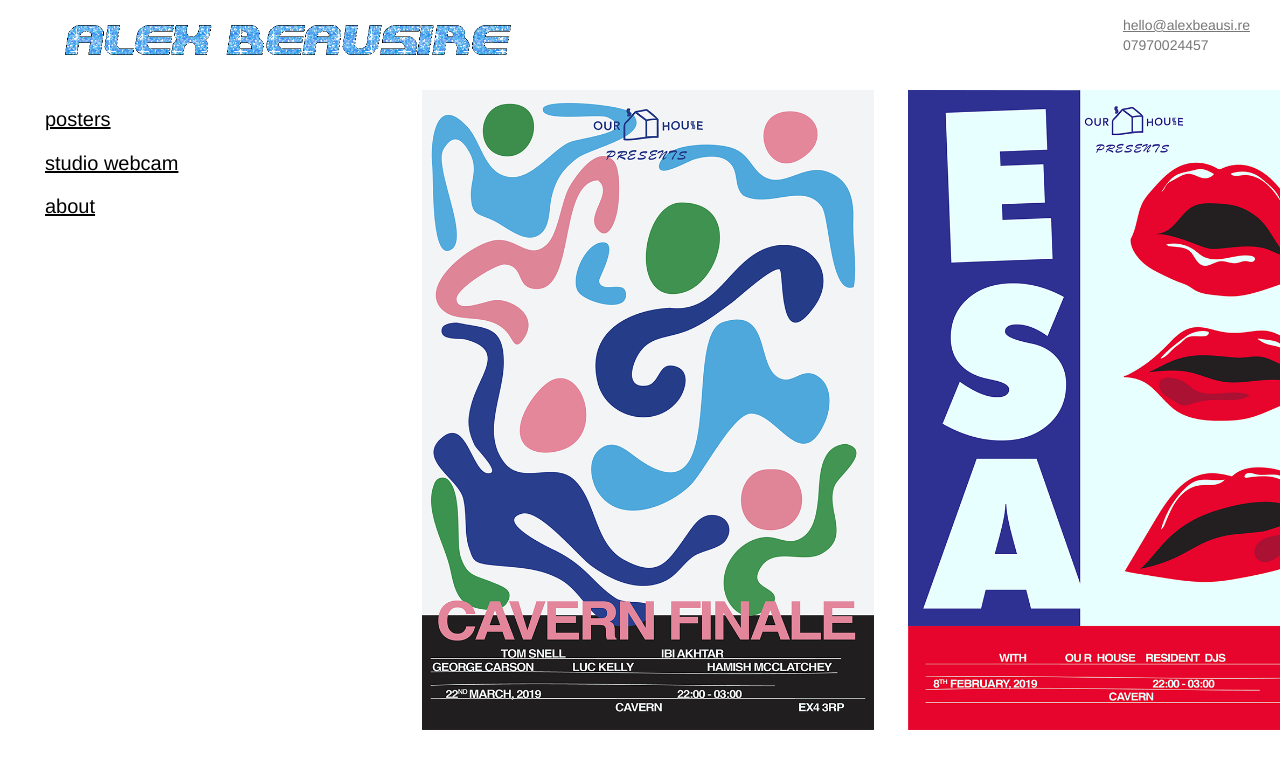
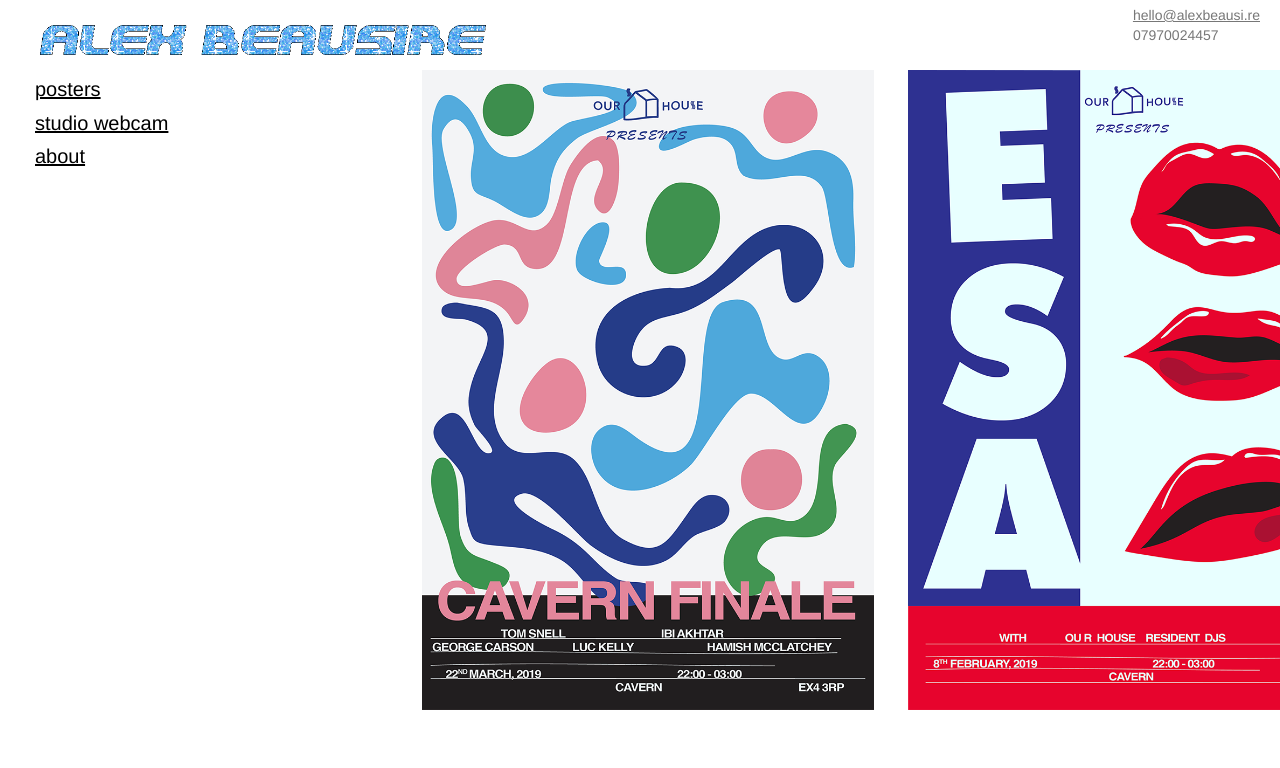
Before and after one commit to alexbeausire/Updated-Portfolio, a plain HTML site: page index.html in a window 1280 px wide. Drawn offline with nearby package versions, Linux system fonts and the light colour scheme.

Commit message:
Update portfolio.css

```diff
--- a/portfolio.css
+++ b/portfolio.css
@@ -8,7 +8,7 @@ body {
 .nav>li>a {
 	color: black;
 	padding:0;
-	margin: 15px;
+	margin: 5px;
 }
 
 .nav>li>a:hover {
@@ -20,9 +20,6 @@ body {
 	z-index: 10;
 	margin-left: 30px;
 	font-size: 20px;
-}
-.nav-link {
-	margin-bottom: 5px;
 }
 
 .navbar {
@@ -38,7 +35,7 @@ body {
 
 .navbar .navbar-brand {
 	padding-top: 25px;
-	padding-left: 25px;
+	padding-left: 0px;
 }
 
 ::-webkit-scrollbar {
```
